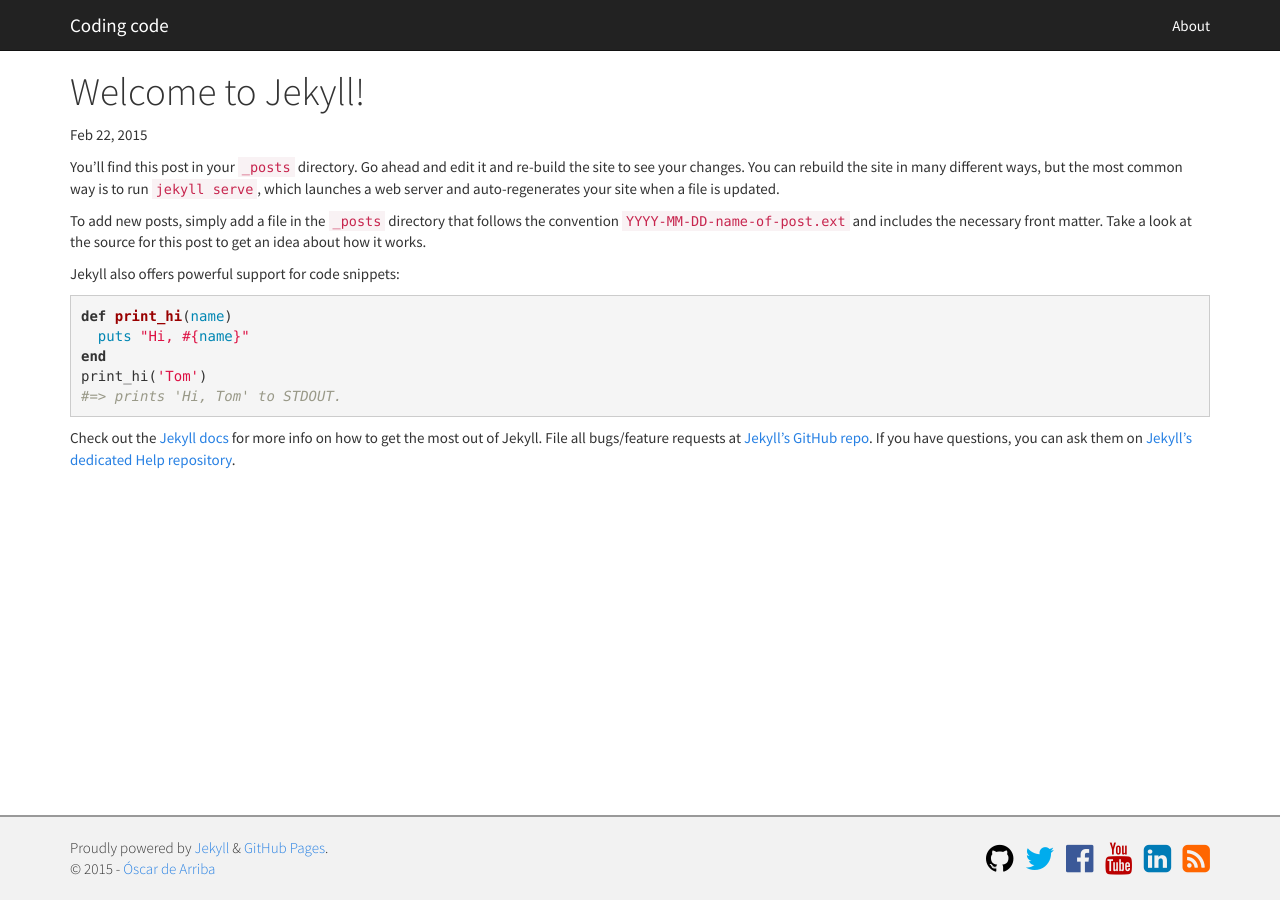
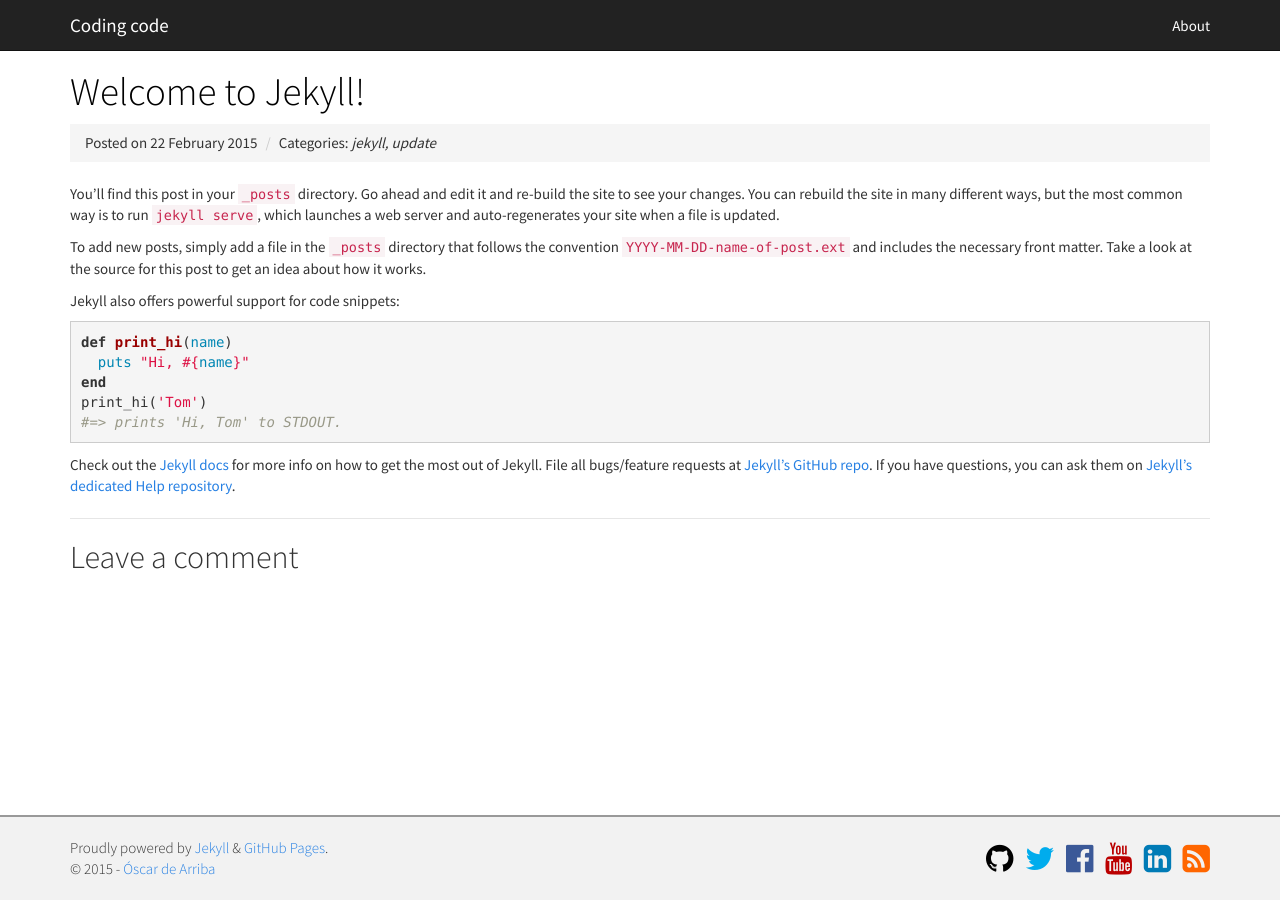
Before and after one commit to odarriba/codingcode.io_old, a Jekyll site: the page built from _posts/2015-02-22-welcome-to-jekyll.markdown, in a window 1280 px wide. Built offline with Jekyll 4.4.1, drawn with Linux system fonts in a browser that asks for light colours; nearby versions of some CDN libraries; comment, search, counter and statistics services are not loaded.

Commit message:
Changed blog post page and added Disqus.

```diff
--- a/_layouts/post.html
+++ b/_layouts/post.html
@@ -2,14 +2,29 @@
 layout: default
 ---
 <div class="post">
+  <h1 class="title"><a href="{{ post.url }}">{{ page.title }}</a></h1>
+  <ol class="breadcrumb">
+    <li>Posted on <time>{{ page.date | date: "%d %B %Y" }}</time></li>
+    {% if page.categories %}<li>Categories: <i>{{ page.categories | join: ', '}}</i></li>{% endif %}
+  </ol>
+  <div class="content">
+    {{ content }}
+  </div>
+  {% if page.comments %}
+  <hr class="divider" />
+  <div class="comments">
+    <h2>Leave a comment</h2>
+    <div id="disqus_thread" class="disqus_thread"></div>
+    <script type="text/javascript">
+        var disqus_shortname = 'coding-code';
 
-  <header class="post-header">
-    <h1 class="post-title">{{ page.title }}</h1>
-    <p class="post-meta">{{ page.date | date: "%b %-d, %Y" }}{% if page.author %} • {{ page.author }}{% endif %}{% if page.meta %} • {{ page.meta }}{% endif %}</p>
-  </header>
-
-  <article class="post-content">
-    {{ content }}
-  </article>
-
+        (function() {
+            var dsq = document.createElement('script'); dsq.type = 'text/javascript'; dsq.async = true;
+            dsq.src = '//' + disqus_shortname + '.disqus.com/embed.js';
+            (document.getElementsByTagName('head')[0] || document.getElementsByTagName('body')[0]).appendChild(dsq);
+        })();
+    </script>
+    <noscript>Please enable JavaScript to view the <a href="https://disqus.com/?ref_noscript" rel="nofollow">comments powered by Disqus.</a></noscript>
+  </div>
+  {% endif %}
 </div>
--- a/_posts/2015-02-22-welcome-to-jekyll.markdown
+++ b/_posts/2015-02-22-welcome-to-jekyll.markdown
@@ -2,6 +2,7 @@
 layout: post
 title:  "Welcome to Jekyll!"
 date:   2015-02-22 12:46:39
+comments: true
 categories: jekyll update
 ---
 You’ll find this post in your `_posts` directory. Go ahead and edit it and re-build the site to see your changes. You can rebuild the site in many different ways, but the most common way is to run `jekyll serve`, which launches a web server and auto-regenerates your site when a file is updated.
```
Also changed, not shown: index.html (+5 -6 lines).
